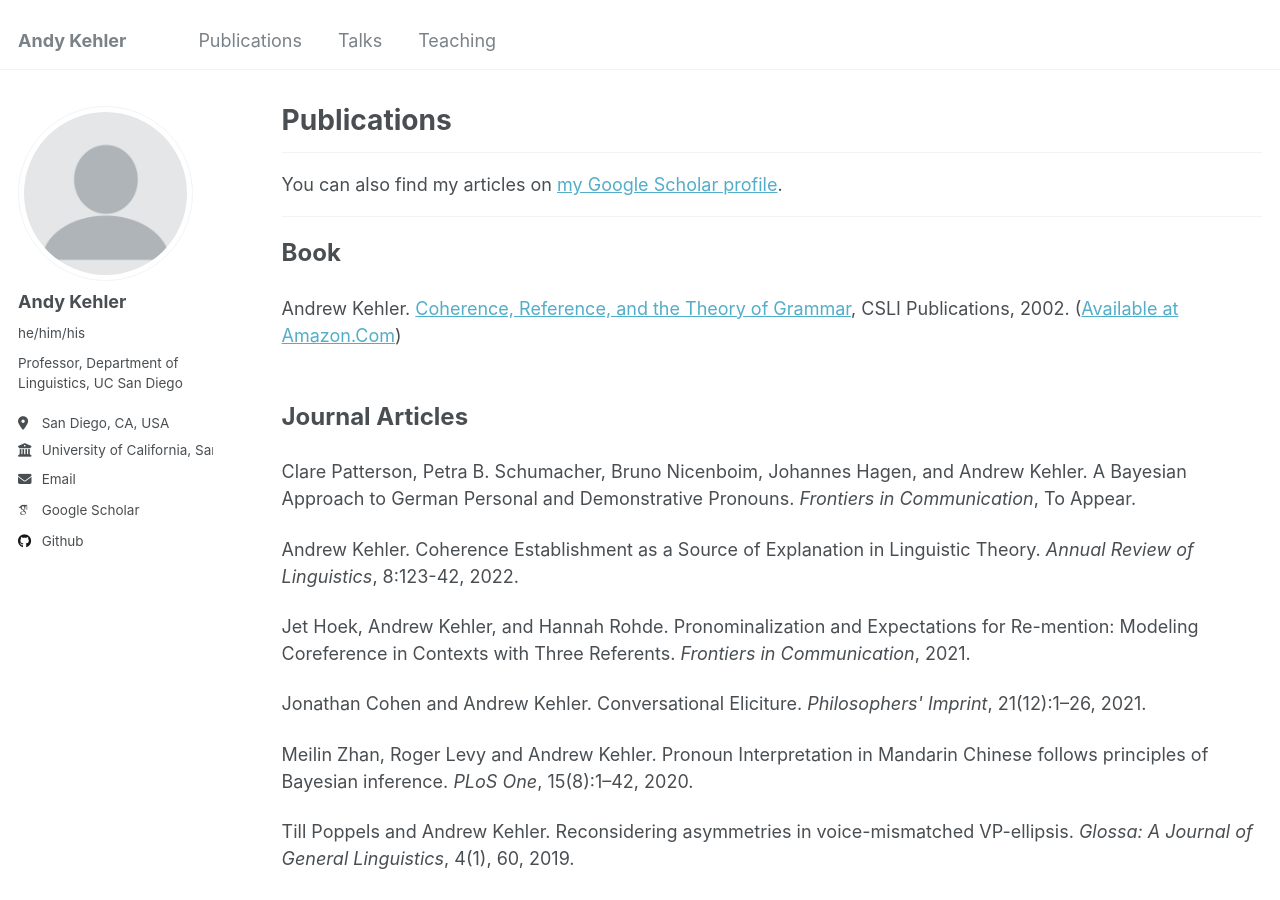
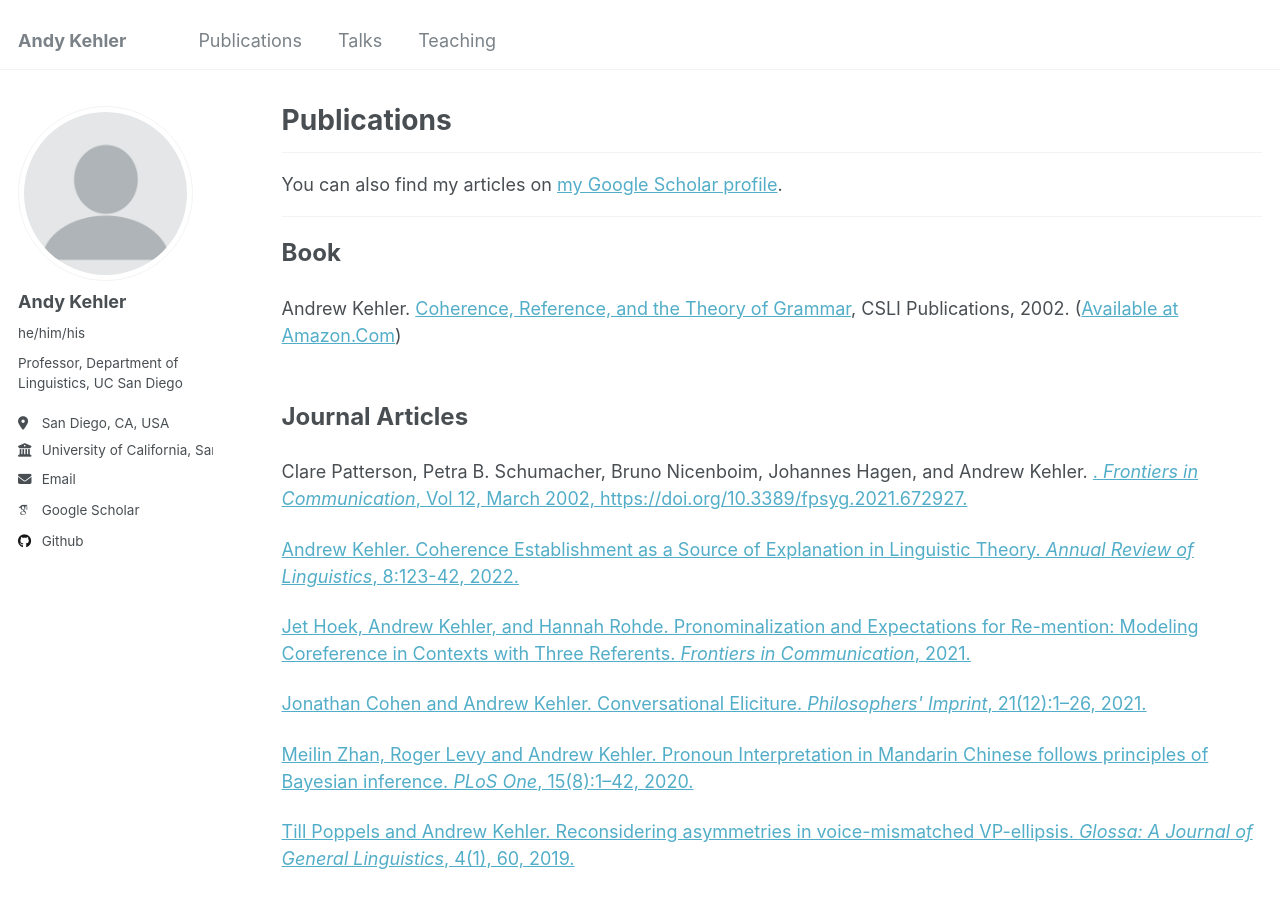
Before and after one commit to akehler/akehler.github.io, a Jekyll site: the page built from _pages/publications.html, in a window 1280 px wide and 900 px high. Built offline with Jekyll 4.4.1, drawn with Linux system fonts in a browser that asks for light colours; some web fonts are replaced.

Commit message:
Update publications.html

```diff
--- a/_pages/publications.html
+++ b/_pages/publications.html
@@ -32,8 +32,9 @@ href=http://www.amazon.com/exec/obidos/ASIN/1575862166/qid=1012429713/sr=12-1/10
 
 
   Clare Patterson, Petra B. Schumacher, Bruno Nicenboim,
-  Johannes Hagen, and Andrew Kehler. A Bayesian Approach to German Personal and Demonstrative Pronouns.
-  <i>Frontiers in Communication</i>, To Appear.
+  Johannes Hagen, and Andrew Kehler. <a href="https://www.frontiersin.org/journals/psychology/articles/10.3389/fpsyg.2021.672927/full"
+					     A Bayesian Approach to German Personal and Demonstrative Pronouns</a>.
+  <i>Frontiers in Communication</i>, Vol 12, March 2002, https://doi.org/10.3389/fpsyg.2021.672927.
 
 <p><p>
 
```
